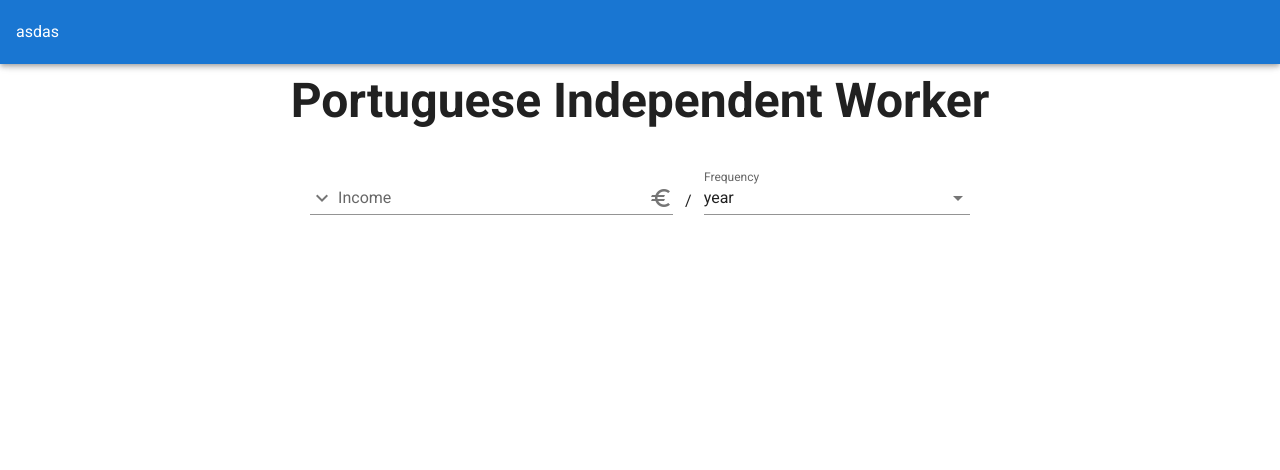
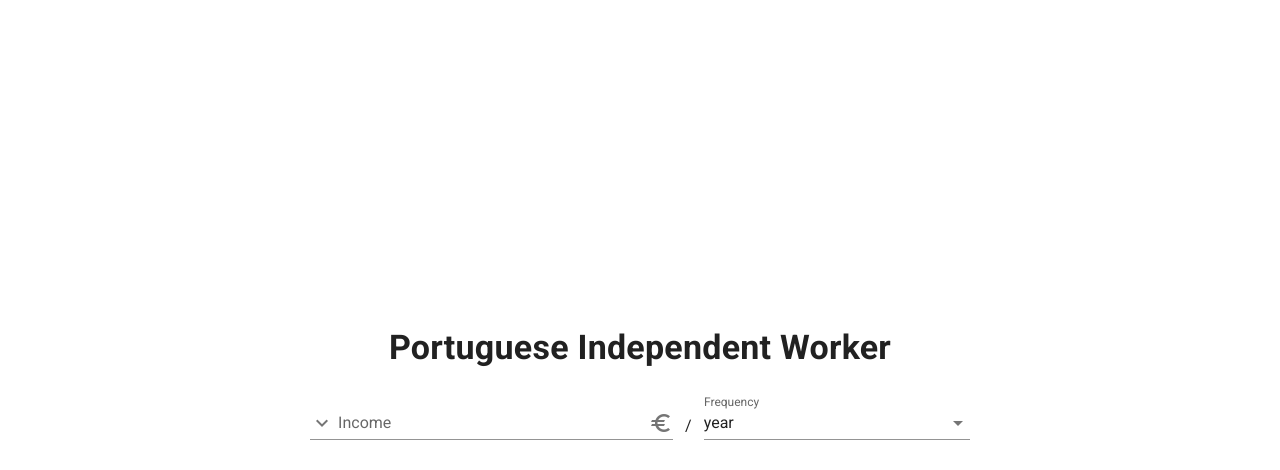
Before and after one commit to franciscobmacedo/remotefreelancept, a Vue app: page / in a window 1280 px wide. Shown: the top 470 px of the page. Built offline with nearby package versions, Linux system fonts and the light colour scheme.

Commit message:
[feature] update main App

```diff
--- a/src/App.vue
+++ b/src/App.vue
@@ -1,24 +1,36 @@
 <template>
   <v-app>
-    <v-app-bar app color="primary" dark> asdas </v-app-bar>
+    <!-- <v-app-bar app color="primary" dark> asdas </v-app-bar> -->
 
     <v-main>
-      <v-container>
-        <v-row class="text-center">
+      <v-container :fill-height="validateCount < 1">
+        <!-- <v-row class="text-center">
           <v-col class="mb-4">
-            <h1 class="display-2 font-weight-bold mb-3">
+            <div class="display-1 font-weight-bold mb-3">
               Portuguese Independent Worker
-            </h1>
+            </div>
+          </v-col>
+        </v-row> -->
+        <v-row align="center" justify="center">
+          <v-col>
+            <div class="text-center display-1 font-weight-bold mb-3">
+              Portuguese Independent Worker
+            </div>
+            <Form />
           </v-col>
         </v-row>
-        <Form />
         <div v-if="valid">
-          <DisplayFreqToggler />
-          <v-row class="mt-5" align="center" justify="center">
-            <v-col offset="2" align="center">
+          <Alert v-if="expenses > 0" />
+          <v-row class="mt-3">
+            <v-col cols="12" sm="6">
+              <DisplayFreqToggler />
+            </v-col>
+            <v-col cols="12" sm="6">
               <MainInfo />
             </v-col>
-            <v-col>
+          </v-row>
+          <v-row class="mt-5" align="center" justify="center">
+            <v-col cols="12" md="6">
               <Chart
                 v-if="valid"
                 :chartData="datacollection"
@@ -26,7 +38,12 @@
                 chartType="doughnut"
               />
             </v-col>
+            <v-col cols="12" md="6">
+              <Details />
+            </v-col>
           </v-row>
+          <!-- <v-row align="center" justify="center">
+          </v-row> -->
         </div>
       </v-container>
     </v-main>
@@ -39,6 +56,8 @@ import Form from "@/components/Form";
 import DisplayFreqToggler from "@/components/DisplayFreqToggler";
 import MainInfo from "@/components/MainInfo";
 import Chart from "@/components/Chart";
+import Alert from "@/components/Alert";
+import Details from "@/components/Details";
 import { mapGetters, mapState } from "vuex";
 
 export default {
@@ -48,14 +67,26 @@ export default {
     DisplayFreqToggler,
     MainInfo,
     Chart,
+    Alert,
+    Details,
   },
+  data() {
+    return {
+      validateCount: 0,
+    };
+  },
+  watch: {
+    valid() {
+      this.validateCount++;
+    },
+  },
+  computed: {
+    ...mapState(["valid", "grossIncome", "displayFreq"]),
+    ...mapGetters(["irsPay", "ssPay", "netIncome", "expenses"]),
 
-  computed: {
-    ...mapState(["valid", "frequencyIncome", "displayFreq"]),
-    ...mapGetters(["irsPay", "ssPay", "netIncome"]),
     datacollection() {
       return {
-        labels: ["irs", "ss", "net income"],
+        labels: ["irs", "ss", "net \n income"],
         datasets: [
           {
             label: "My First Dataset",
@@ -96,9 +127,15 @@ export default {
             display: true,
             textAlign: "center",
             formatter: (val, ctx) => {
+              // ctx.chart.data.labels[ctx.dataIndex] + "\n" + currency(val)
+
               return (
-                // ctx.chart.data.labels[ctx.dataIndex] + "\n" + currency(val)
-                ctx.chart.data.labels[ctx.dataIndex]
+                ctx.chart.data.labels[ctx.dataIndex] +
+                "\n" +
+                round(
+                  (val / this.grossIncome[this.displayFreq]) * 100
+                ).toString() +
+                "%"
               );
             },
             color: "#fff",
@@ -110,7 +147,7 @@ export default {
           doughnutlabel: {
             labels: [
               {
-                text: currency(this.frequencyIncome[this.displayFreq]),
+                text: currency(this.grossIncome[this.displayFreq]),
                 font: {
                   size: 20,
                   weight: "bold",
@@ -127,3 +164,8 @@ export default {
   },
 };
 </script>
+<style scoped>
+body {
+  background-color: #f4f4f4;
+}
+</style>
```
